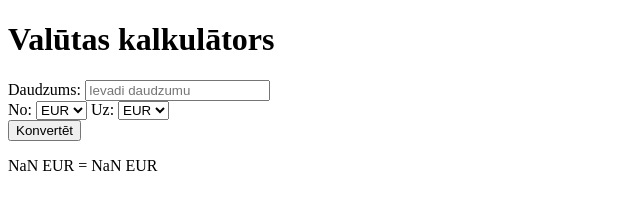
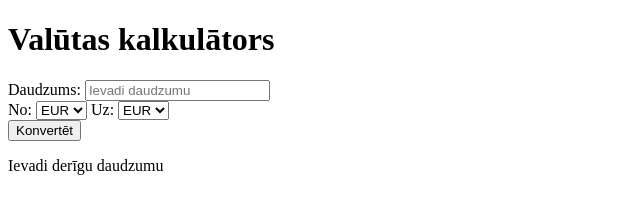
Before and after one commit to Markusscom/js-currency-calc-pd, a plain HTML site: page index.html in a window 1280 px wide. Both pictures are taken after a click on the button "Konvertēt". Shown: the full height of the page, 0-640 px from the left. Drawn offline with Linux system fonts and the light colour scheme.

Commit message:
refaktoreju userInput pārbaudi

```diff
--- a/index.html
+++ b/index.html
@@ -46,10 +46,7 @@
             const toCurrency = toCurrencyInput.value;
             const amount = parseFloat(amountInput.value);
 
-            if (isNaN(amount) || amount <= 0) {
-                result.innerHTML = "Ievadi derīgu daudzumu";
-            }
-
+            if (InputCheck(amount)) {
                 let convertedAmount = "";
                 switch (fromCurrency) {
                     case "USD":
@@ -68,9 +65,19 @@
                     default:
                         break;
                 }
-            console.log(convertedAmount)
 
-            result.innerHTML = `${amount} ${fromCurrency} = ${convertedAmount} ${toCurrency}`;
+                result.innerHTML = `${amount} ${fromCurrency} = ${convertedAmount} ${toCurrency}`
+            };
+        }
+
+        function InputCheck(amount) {
+            if (isNaN(amount) || amount <= 0) {
+                result.innerHTML = "Ievadi derīgu daudzumu";
+                return false
+            }
+            else {
+                return true
+            }
         }
 
         btn.addEventListener("click", handleClick);
```
Lines whose indentation alone changed are shown as unchanged.
